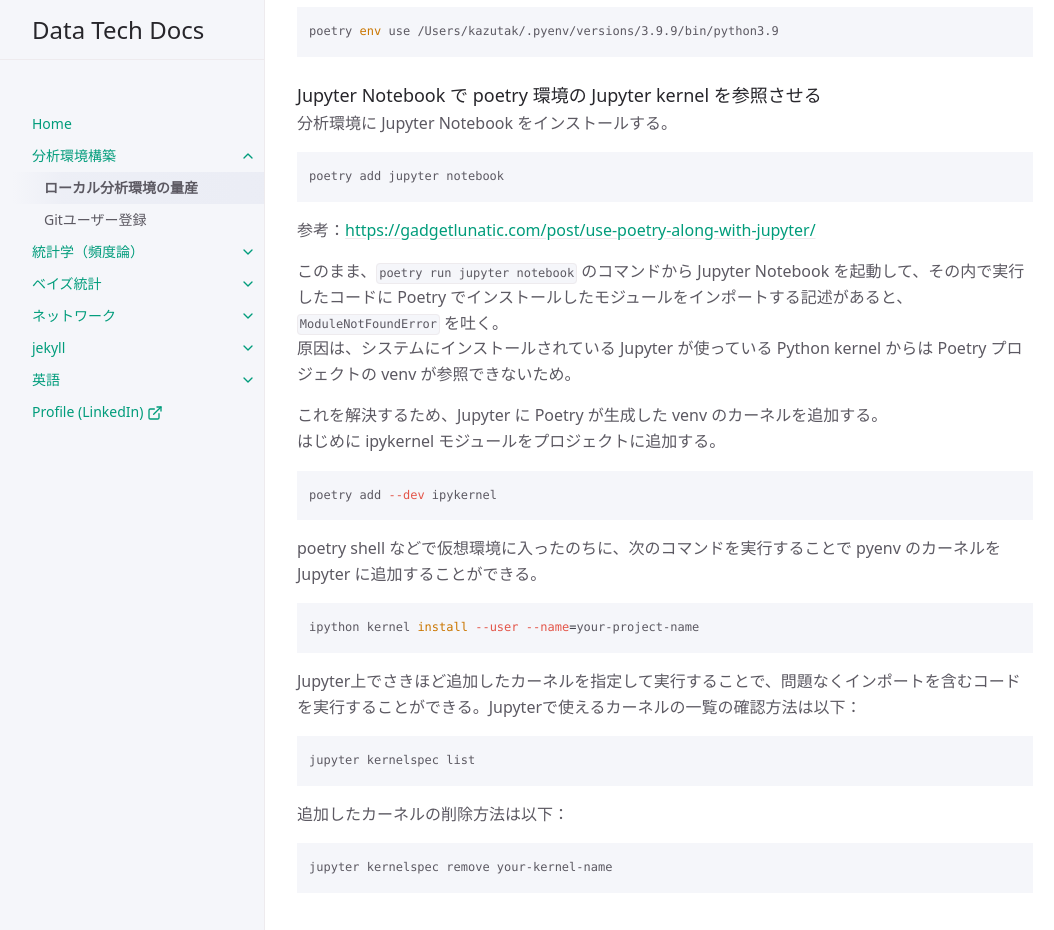
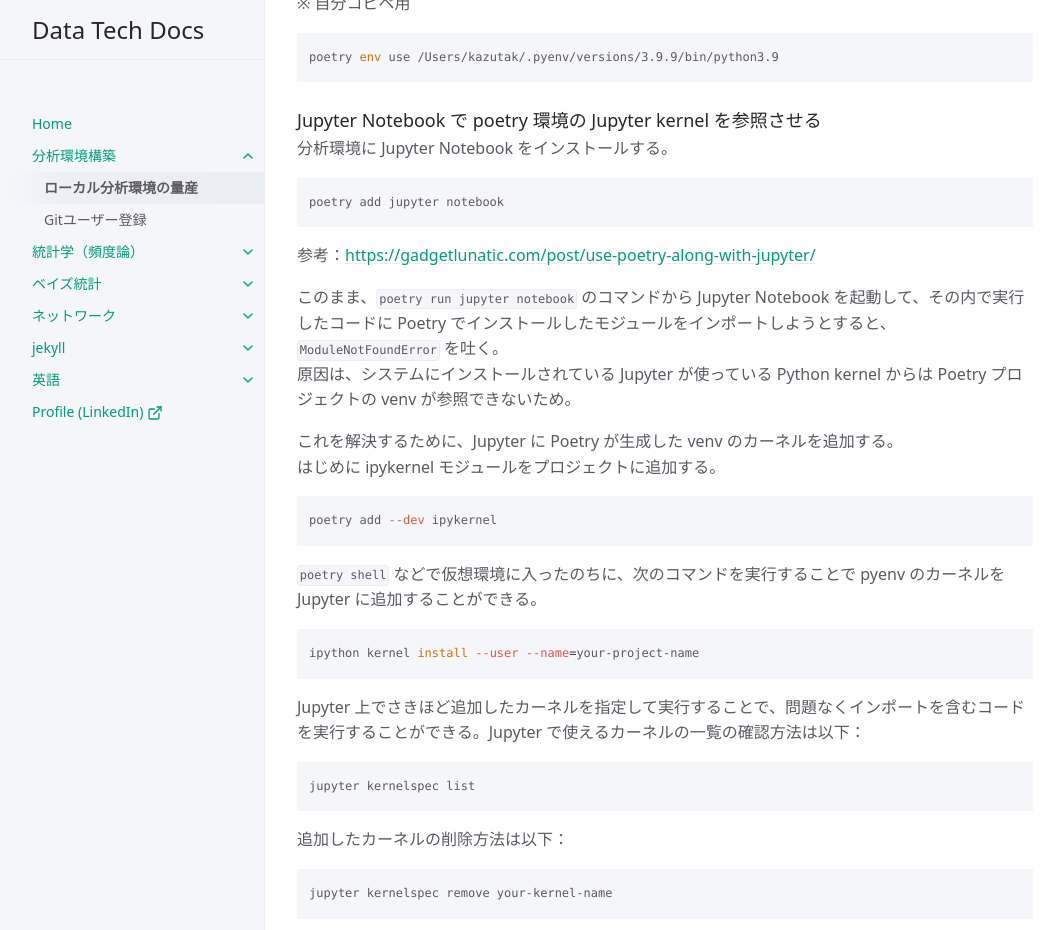
Before and after one commit to kazutax/tech-docs, a Jekyll site: the page built from docs/分析環境構築/eda-init.md, in a window 1280 px wide and 1400 px high, scrolled down 3554 px. Shown: the top 930 px of the window, without its empty margins (107-1161 px from the left). Built offline with Jekyll 4.4.1, drawn with Linux system fonts in a browser that asks for light colours; cached includes are drawn as plain includes; some of the changed text lies outside the part shown.

Commit message:
modify a bit

```diff
--- a/docs/分析環境構築/eda-init.md
+++ b/docs/分析環境構築/eda-init.md
@@ -65,7 +65,7 @@ git clone https://github.com/pyenv/pyenv.git ~/.pyenv
 cd ~/.pyenv && src/configure && make -C src
 {% endhighlight %}
 
-パスが通らないと思うので .zprofile,  .zshrc ファイルを修正。
+パスが通らないと思うので .zprofile,  .zshrc ファイルを修正
 
 {% highlight zsh %}
 echo 'export PYENV_ROOT="$HOME/.pyenv"' >> ~/.zprofile
@@ -74,7 +74,7 @@ echo 'eval "$(pyenv init --path)"' >> ~/.zprofile
 echo 'eval "$(pyenv init -)"' >> ~/.zshrc
 {% endhighlight %}
 
-ターミナルを再起動して以下を実行し、バージョンが確認できればOK。
+ターミナルを再起動して以下を実行し、バージョンが確認できればOK
 
 {% highlight zsh %}
 pyenv --version
@@ -86,7 +86,7 @@ pyenv --version
 
 ### pyenv で必要な Python version をインストールする
 
-任意の Python バージョンを利用するためにインストールする。実行できるバージョンを確認するには
+任意の Python バージョンを利用するためにインストールする。実行できるバージョンを確認するには、
 
 {% highlight zsh %}
 pyenv install --list
@@ -136,7 +136,7 @@ poetry init
 poetry install
 {% endhighlight %}
 
-`poetry init` すると、対話式で質問が表示され、それらの質問に答えていくとプロジェクトの設定が完了し pyproject.toml という設定ファイルが作られる。
+`poetry init` すると、対話式で質問が表示され、それらの質問に答えていくとプロジェクトの設定が完了し `pyproject.toml` という設定ファイルが作られる。
 
 設定が完了したら、`poetry install` を行う。
 
@@ -176,23 +176,23 @@ poetry add jupyter notebook
 
 参考：[https://gadgetlunatic.com/post/use-poetry-along-with-jupyter/](https://gadgetlunatic.com/post/use-poetry-along-with-jupyter/)
 
-このまま、`poetry run jupyter notebook` のコマンドから Jupyter Notebook を起動して、その内で実行したコードに Poetry でインストールしたモジュールをインポートする記述があると、`ModuleNotFoundError` を吐く。<br>
+このまま、`poetry run jupyter notebook` のコマンドから Jupyter Notebook を起動して、その内で実行したコードに Poetry でインストールしたモジュールをインポートしようとすると、`ModuleNotFoundError` を吐く。<br>
 原因は、システムにインストールされている Jupyter が使っている Python kernel からは Poetry プロジェクトの venv が参照できないため。
 
-これを解決するため、Jupyter に Poetry が生成した venv のカーネルを追加する。<br>
+これを解決するために、Jupyter に Poetry が生成した venv のカーネルを追加する。<br>
 はじめに ipykernel モジュールをプロジェクトに追加する。
 
 {% highlight zsh %}
 poetry add --dev ipykernel
 {% endhighlight %}
 
-poetry shell などで仮想環境に入ったのちに、次のコマンドを実行することで pyenv のカーネルをJupyter に追加することができる。
+`poetry shell` などで仮想環境に入ったのちに、次のコマンドを実行することで pyenv のカーネルを Jupyter に追加することができる。
 
 {% highlight zsh %}
 ipython kernel install --user --name=your-project-name
 {% endhighlight %}
 
-Jupyter上でさきほど追加したカーネルを指定して実行することで、問題なくインポートを含むコードを実行することができる。Jupyterで使えるカーネルの一覧の確認方法は以下：
+Jupyter 上でさきほど追加したカーネルを指定して実行することで、問題なくインポートを含むコードを実行することができる。Jupyter で使えるカーネルの一覧の確認方法は以下：
 
 {% highlight zsh %}
 jupyter kernelspec list
@@ -226,7 +226,7 @@ print(sys.executable)
 print(sys.version)
 {% endhighlight %}
 
-実行すると、意図しない python 環境（system）を参照してしまっているはず。。
+実行すると、意図しない python 環境（system）を参照してしまっているはず。
 
 ※ `poetry env info` で設定している仮想環境の python は期待挙動
 <br>
```
Also changed, not shown: other parts of docs/分析環境構築/eda-init.md (+11 -13 lines), 2 other files.
